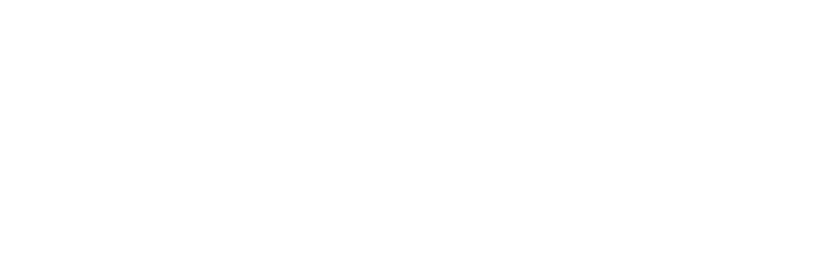
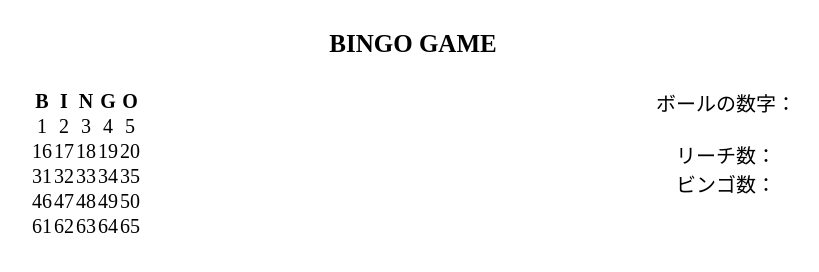
Before and after one commit to KazuhiroTakahashi96/BingoGame, a plain HTML site: page index.html in a window 1280 px wide. Shown: the whole page, without its empty margins (227-1046 px from the left). Drawn offline with Linux system fonts and the light colour scheme.

Commit message:
仮の雛形

```diff
--- a/index.html
+++ b/index.html
@@ -1,5 +1,5 @@
 <!DOCTYPE html>
-<html lang="en">
+<html lang="ja">
   <head>
     <meta charset="UTF-8" />
     <meta http-equiv="X-UA-Compatible" content="IE=edge" />
@@ -8,6 +8,69 @@
     <title>Bingo Game</title>
   </head>
   <body>
+    <header>BINGO GAME</header>
+
+    <div class="container">
+      <div>
+        <table>
+          <thead>
+            <tr>
+              <th>B</th>
+              <th>I</th>
+              <th>N</th>
+              <th>G</th>
+              <th>O</th>
+            </tr>
+          </thead>
+
+          <tbody>
+            <tr>
+              <td>1</td>
+              <td>2</td>
+              <td>3</td>
+              <td>4</td>
+              <td>5</td>
+            </tr>
+            <tr>
+              <td>16</td>
+              <td>17</td>
+              <td>18</td>
+              <td>19</td>
+              <td>20</td>
+            </tr>
+            <tr>
+              <td>31</td>
+              <td>32</td>
+              <td>33</td>
+              <td>34</td>
+              <td>35</td>
+            </tr>
+            <tr>
+              <td>46</td>
+              <td>47</td>
+              <td>48</td>
+              <td>49</td>
+              <td>50</td>
+            </tr>
+            <tr>
+              <td>61</td>
+              <td>62</td>
+              <td>63</td>
+              <td>64</td>
+              <td>65</td>
+            </tr>
+          </tbody>
+        </table>
+      </div>
+
+      <div>
+        <div>ボールの数字：</div>
+        <br />
+        <div>リーチ数：</div>
+        <div>ビンゴ数：</div>
+      </div>
+    </div>
+
     <script src="script.js"></script>
   </body>
 </html>
--- a/style.css
+++ b/style.css
@@ -3,3 +3,18 @@
   padding: 0;
   box-sizing: border-box;
 }
+
+body {
+  text-align: center;
+}
+
+header {
+  font-size: 25px;
+  margin: 30px;
+  font-weight: bold;
+}
+
+.container {
+  font-size: 20px;
+  display: flex;
+}
```
